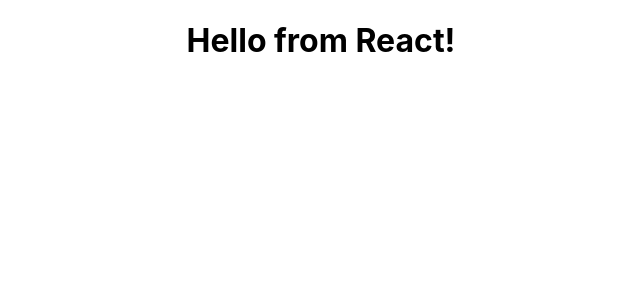
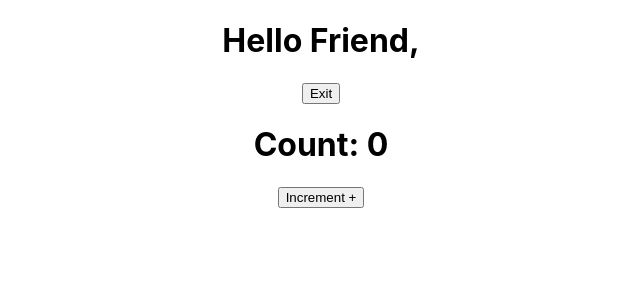
Before and after one commit to itjosephk2/react-lessons, a React (Create React App) app in the folder my-app/: page / in a window 1280 px wide. Shown: the top 300 px of the page, without its empty margins (319-959 px from the left). Built offline with nearby package versions, Linux system fonts and the light colour scheme.

Commit message:
Manipulating states

```diff
--- a/my-app/src/App.js
+++ b/my-app/src/App.js
@@ -1,13 +1,13 @@
 import logo from './logo.svg';
 import './App.css';
-import FunctionalGreeting from './components/FunctionalGreeting';
-import FunctionalGreetingWithProps from './components/FunctionalGreetingWithProps';
+// import FunctionalGreeting from './components/FunctionalGreeting';
+// import FunctionalGreetingWithProps from './components/FunctionalGreetingWithProps';
+import StatefulGreeting from './components/StatefulGreeting';
 
 function App() {
   return (
     <div className="App">
-      <FunctionalGreeting />
-      <FunctionalGreetingWithProps/>
+      <StatefulGreeting greeting="Friend" />
     </div>
   );
 }
--- a/my-app/src/components/FunctionalGreetingWithProps.js
+++ b/my-app/src/components/FunctionalGreetingWithProps.js
@@ -1,13 +1,8 @@
 import React from 'react'
-import PropTypes from 'prop-types'
 
-function FunctionalGreetingWithProps(props) {
-  return (
-    <h1>Hello From React</h1>>
-    <p>With Props</p>
-  )
+const FunctionalGreetingWithProps = (props) => {
+    console.log(props);
+  return  <h1>Hello {props.name}, {props.greeting}</h1>
 }
 
-FunctionalGreetingWithProps.propTypes = {}
-
 export default FunctionalGreetingWithProps
--- /dev/null
+++ b/my-app/src/components/StatefulGreeting.js
@@ -0,0 +1,67 @@
+import React from "react";
+
+class StatefulGreeting extends React.Component {
+
+    constructor(props) {
+        super(props);
+        this.state ={
+            id: 1,
+            introduction: "Hello",
+            buttonText: "Exit",
+            count: 0,
+        };
+    }
+
+    handleClick() {
+        if (this.state.id === 1) {
+            this.setState({
+                id: 0,
+                introduction: "Goodbye",
+                buttonText: "Enter",
+            },
+            () => {
+                console.log('New State', this.state)
+            });
+        }
+        else {
+            this.setState({
+                id: 1,
+                introduction: "Hello",
+                buttonText: "Exit",
+            },
+            () => {
+                console.log('New State', this.state)
+            });
+        }
+    }
+
+    increment() {
+        this.setState({
+            count: this.state.count + 1,
+        },
+        () => {
+            console.log(this.state.count);
+        }
+        );
+    }
+    incrementFive() {
+        this.increment();
+        this.increment();
+        this.increment();
+        this.increment();
+        this.increment();
+    }
+
+    render() {
+        return (
+            <div>
+                <h1>{this.state.introduction} {this.props.greeting},</h1>
+                <button onClick={() => this.handleClick()}>{this.state.buttonText}</button>
+                <h1>Count: {this.state.count}</h1>
+                <button onClick={() => this.incrementFive()}>Increment + </button>
+            </div>
+        )
+    }
+}
+
+export default StatefulGreeting;
```
